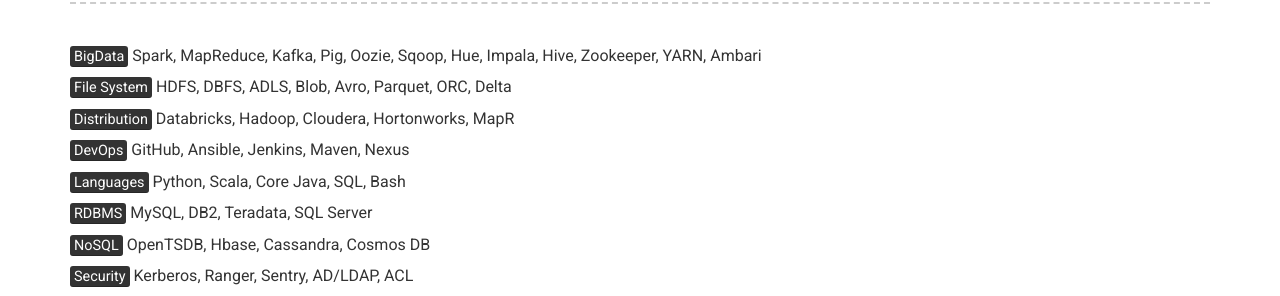
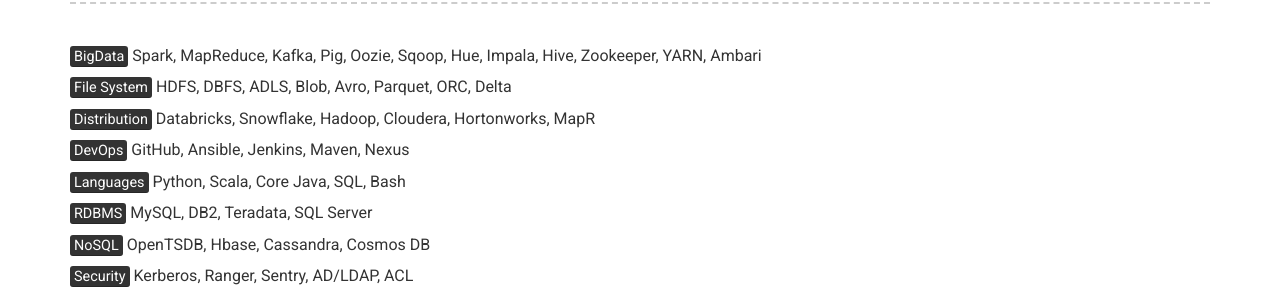
Before and after one commit to mohd-hasnain/mohd-hasnain.github.io, a Jekyll site: the page built from index.md, in a window 1280 px wide and 900 px high, scrolled down 1816 px. Shown: the part 441-737 px from the top of the window. Built offline with Jekyll 4.4.1, drawn with Linux system fonts in a browser that asks for light colours; nearby versions of some CDN libraries.

Commit message:
Update _config.yml

```diff
--- a/_config.yml
+++ b/_config.yml
@@ -77,7 +77,7 @@ more_content: | # this will include new lines to allow paragraphs
 
     <mark>File System</mark> HDFS, DBFS, ADLS, Blob, Avro, Parquet, ORC, Delta
 
-    <mark>Distribution</mark> Databricks, Hadoop, Cloudera, Hortonworks, MapR
+    <mark>Distribution</mark> Databricks, Snowflake, Hadoop, Cloudera, Hortonworks, MapR
 
     <mark>DevOps</mark> GitHub, Ansible, Jenkins, Maven, Nexus
 
```
